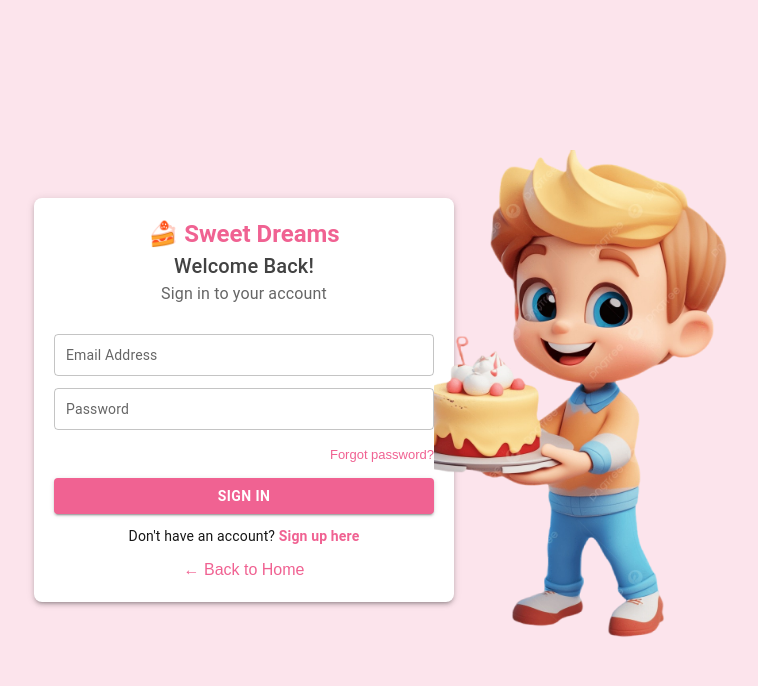
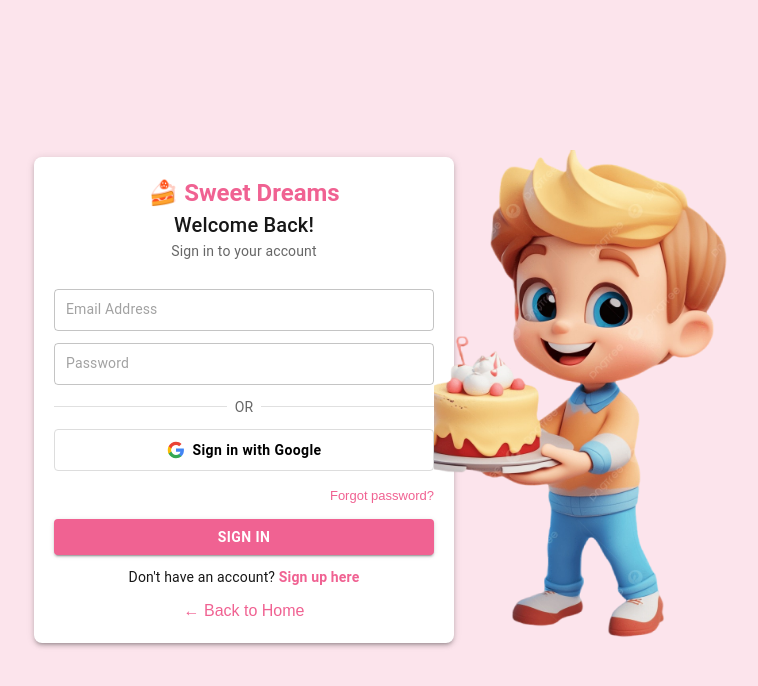
Before and after one commit to KavyaSH02/Cake-Shop, a Next.js app: page /login in a window 1280 px wide. Shown: the top 686 px of the page, without its empty margins (396-1154 px from the left). Built offline with nearby package versions, Linux system fonts and the light colour scheme; no server answers; some icons are missing.

Commit message:
login with sign in

```diff
--- a/src/app/login/page.js
+++ b/src/app/login/page.js
@@ -1,22 +1,26 @@
 "use client";
 
-import { useState } from "react";
+import { useState, useEffect } from "react";
 import { useRouter } from "next/navigation";
+import { signIn, useSession } from "next-auth/react";
 import Link from "next/link";
-import toast, { Toaster } from "react-hot-toast";   // <-- ADDED
+import toast, { Toaster } from "react-hot-toast";
 import {
   Box,
   Typography,
   TextField,
   Button,
   InputAdornment,
-  IconButton
+  IconButton,
+  CircularProgress
 } from "@mui/material";
 import Visibility from "@mui/icons-material/Visibility";
 import VisibilityOff from "@mui/icons-material/VisibilityOff";
 
 export default function Login() {
   const router = useRouter();
+  const { data: session } = useSession();
+
   const [formData, setFormData] = useState({
     email: "",
     password: ""
@@ -24,11 +28,39 @@ export default function Login() {
 
   const [showPassword, setShowPassword] = useState(false);
   const [loading, setLoading] = useState(false);
+  const [googleLoading, setGoogleLoading] = useState(false);
 
+  // Redirect if already logged in
+  useEffect(() => {
+    if (session) {
+      router.push("/dashboard");
+    }
+  }, [session, router]);
+
+  // 🔹 Handle Google Sign-In with NextAuth
+  const handleGoogleLogin = async () => {
+    try {
+      setGoogleLoading(true);
+      const result = await signIn("google", { redirect: false });
+
+      if (result?.error) {
+        toast.error(result.error || "Failed to sign in with Google");
+      } else if (result?.ok) {
+        toast.success("Welcome! Signing you in...");
+        router.push("/dashboard");
+      }
+    } catch (error) {
+      console.error("Google Sign-In Error:", error);
+      toast.error("Failed to sign in with Google");
+    } finally {
+      setGoogleLoading(false);
+    }
+  };
+
+  // 🔹 Email / Password Login
   const handleSubmit = async (e) => {
     e.preventDefault();
 
-    // 🔹 Validations
     if (!formData.email.trim()) {
       toast.error("Email is required!");
       return;
@@ -48,45 +80,48 @@ export default function Login() {
     try {
       setLoading(true);
 
-      // 🔹 API CALL
       const response = await fetch("http://127.0.0.1:5000/api/auth/login", {
         method: "POST",
         headers: {
           "Content-Type": "application/json"
         },
-        body: JSON.stringify({
-          email: formData.email,
-          password: formData.password
-        })
+        body: JSON.stringify(formData)
       });
 
       const data = await response.json();
 
-      if (!response.ok || data.error || (Array.isArray(data) && data[0]?.error)) {
-        const errorMsg = data.error || data[0]?.error || data.detail || data.message || "Invalid credentials!";
-        toast.error(errorMsg);
+      if (!response.ok || data.error) {
+        toast.error(data.error || "Invalid credentials!");
         return;
       }
 
-      // Save user session
-      localStorage.setItem('isLoggedIn', 'true');
-      localStorage.setItem('userEmail', formData.email);
-      if (data.token) localStorage.setItem('authToken', data.token);
-      if (data.user) localStorage.setItem('userData', JSON.stringify(data.user));
+      localStorage.setItem("isLoggedIn", "true");
+      localStorage.setItem("userEmail", formData.email);
+      if (data.token) localStorage.setItem("authToken", data.token);
 
-      toast.success(data.message || "Login successful!");
+      toast.success("Login successful!");
 
       setTimeout(() => {
         router.push("/dashboard");
       }, 800);
 
     } catch (error) {
-      console.error("Login error:", error);
-      toast.error("Something went wrong. Please try again.");
+      console.error(error);
+      toast.error("Something went wrong!");
     } finally {
       setLoading(false);
     }
   };
+
+  // 🔹 Google Logo Component
+  const GoogleLogo = () => (
+    <svg width="18" height="18" viewBox="0 0 24 24">
+      <path fill="#4285F4" d="M22.56 12.25c0-.78-.07-1.53-.2-2.25H12v4.26h5.92c-.26 1.37-1.04 2.53-2.21 3.31v2.77h3.57c2.08-1.92 3.28-4.74 3.28-8.09z" />
+      <path fill="#34A853" d="M12 23c2.97 0 5.46-.98 7.28-2.66l-3.57-2.77c-.98.66-2.23 1.06-3.71 1.06-2.86 0-5.29-1.93-6.16-4.53H2.18v2.84C3.99 20.53 7.7 23 12 23z" />
+      <path fill="#FBBC05" d="M5.84 14.09c-.22-.66-.35-1.36-.35-2.09s.13-1.43.35-2.09V7.07H2.18C1.43 8.55 1 10.22 1 12s.43 3.45 1.18 4.93l2.85-2.22.81-.62z" />
+      <path fill="#EA4335" d="M12 5.38c1.62 0 3.06.56 4.21 1.64l3.15-3.15C17.45 2.09 14.97 1 12 1 7.7 1 3.99 3.47 2.18 7.07l3.66 2.84c.87-2.6 3.3-4.53 6.16-4.53z" />
+    </svg>
+  );
 
   const handleChange = (e) => {
     setFormData({
@@ -98,20 +133,12 @@ export default function Login() {
   const inputStyles = {
     "& .MuiOutlinedInput-root": {
       height: 42,
-      display: "flex",
-      alignItems: "center",
       "&:hover fieldset": { borderColor: "#f06292" },
       "&.Mui-focused fieldset": { borderColor: "#f06292" }
     },
     "& .MuiOutlinedInput-input": {
-      height: "100%",
       padding: "0 12px",
-      fontSize: "14px",
-      color: "#000"
-    },
-    "& input::placeholder": {
-      fontSize: "14px",
-      opacity: 0.6
+      fontSize: 14
     }
   };
 
@@ -142,28 +169,28 @@ export default function Login() {
           gap: 1.5
         }}
       >
+        {/* Header */}
         <Box textAlign="center" mb={2}>
           <Typography variant="h5" fontWeight="bold" color="#f06292">
             🍰 Sweet Dreams
           </Typography>
-          <Typography variant="h6" color="#424242">
-            Welcome Back!
-          </Typography>
-          <Typography variant="body1" color="#666">
+          <Typography variant="h6">Welcome Back!</Typography>
+          <Typography variant="body2" color="text.secondary">
             Sign in to your account
           </Typography>
         </Box>
 
+        {/* Email */}
         <TextField
           name="email"
           placeholder="Email Address"
-          type="email"
           value={formData.email}
           onChange={handleChange}
           fullWidth
           sx={inputStyles}
         />
 
+        {/* Password */}
         <TextField
           name="password"
           placeholder="Password"
@@ -183,12 +210,48 @@ export default function Login() {
           }}
         />
 
+        {/* OR Divider */}
+        <Box display="flex" alignItems="center" gap={1}>
+          <Box flex={1} height="1px" bgcolor="#e0e0e0" />
+          <Typography variant="body2" color="text.secondary">
+            OR
+          </Typography>
+          <Box flex={1} height="1px" bgcolor="#e0e0e0" />
+        </Box>
+
+        {/* Google Sign In */}
+        <Button
+          fullWidth
+          variant="outlined"
+          onClick={handleGoogleLogin}
+          disabled={loading || googleLoading}
+          sx={{
+            height: 42,
+            textTransform: "none",
+            fontWeight: 600,
+            borderColor: "#ddd",
+            color: "#000",
+            "&:hover": { bgcolor: "#f5f5f5" }
+          }}
+        >
+          {googleLoading ? (
+            <CircularProgress size={20} sx={{ mr: 1 }} />
+          ) : (
+            <Box sx={{ mr: 1 }}>
+              <GoogleLogo />
+            </Box>
+          )}
+          {googleLoading ? "Signing in..." : "Sign in with Google"}
+        </Button>
+
+        {/* Forgot Password */}
         <Box textAlign="right">
           <Link href="/forgot-password" style={{ color: "#f06292", fontSize: 13 }}>
             Forgot password?
           </Link>
         </Box>
 
+        {/* Login Button */}
         <Button
           type="submit"
           variant="contained"
@@ -202,15 +265,17 @@ export default function Login() {
           {loading ? "Signing in..." : "Sign In"}
         </Button>
 
+        {/* Signup */}
         <Box textAlign="center">
           <Typography variant="body2">
-            Don't have an account?{" "}
+            Don&apos;t have an account?{" "}
             <Link href="/signup" style={{ color: "#f06292", fontWeight: "bold" }}>
               Sign up here
             </Link>
           </Typography>
         </Box>
 
+        {/* Back Home */}
         <Box textAlign="center">
           <Link href="/" style={{ color: "#f06292" }}>
             ← Back to Home
@@ -218,8 +283,9 @@ export default function Login() {
         </Box>
       </Box>
 
-      <Toaster position="top-right" />  {/* <-- Toast Component */}
+      <Toaster position="top-right" />
 
+      {/* Side Image */}
       <Box
         component="img"
         src="/ccc.jpg"
```
